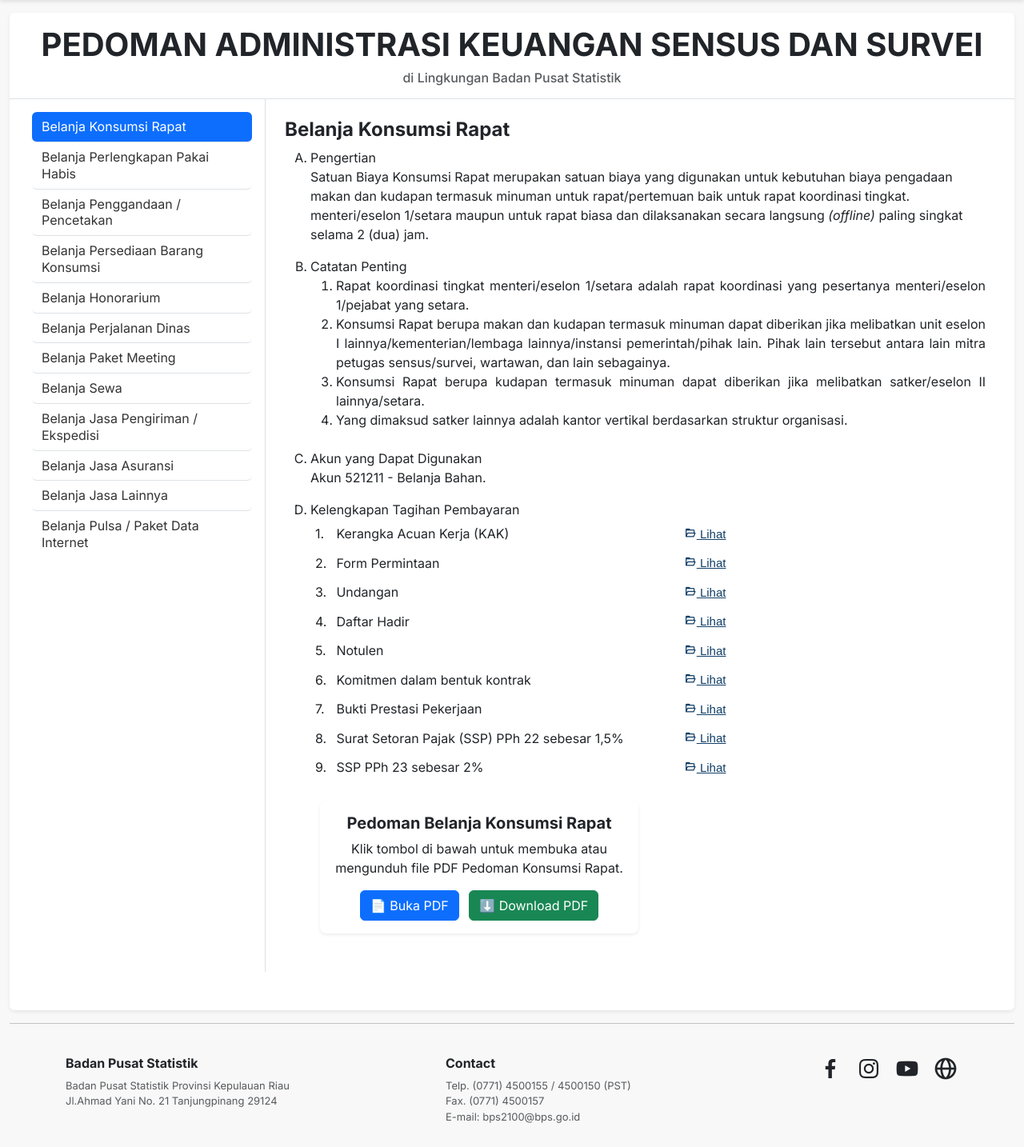
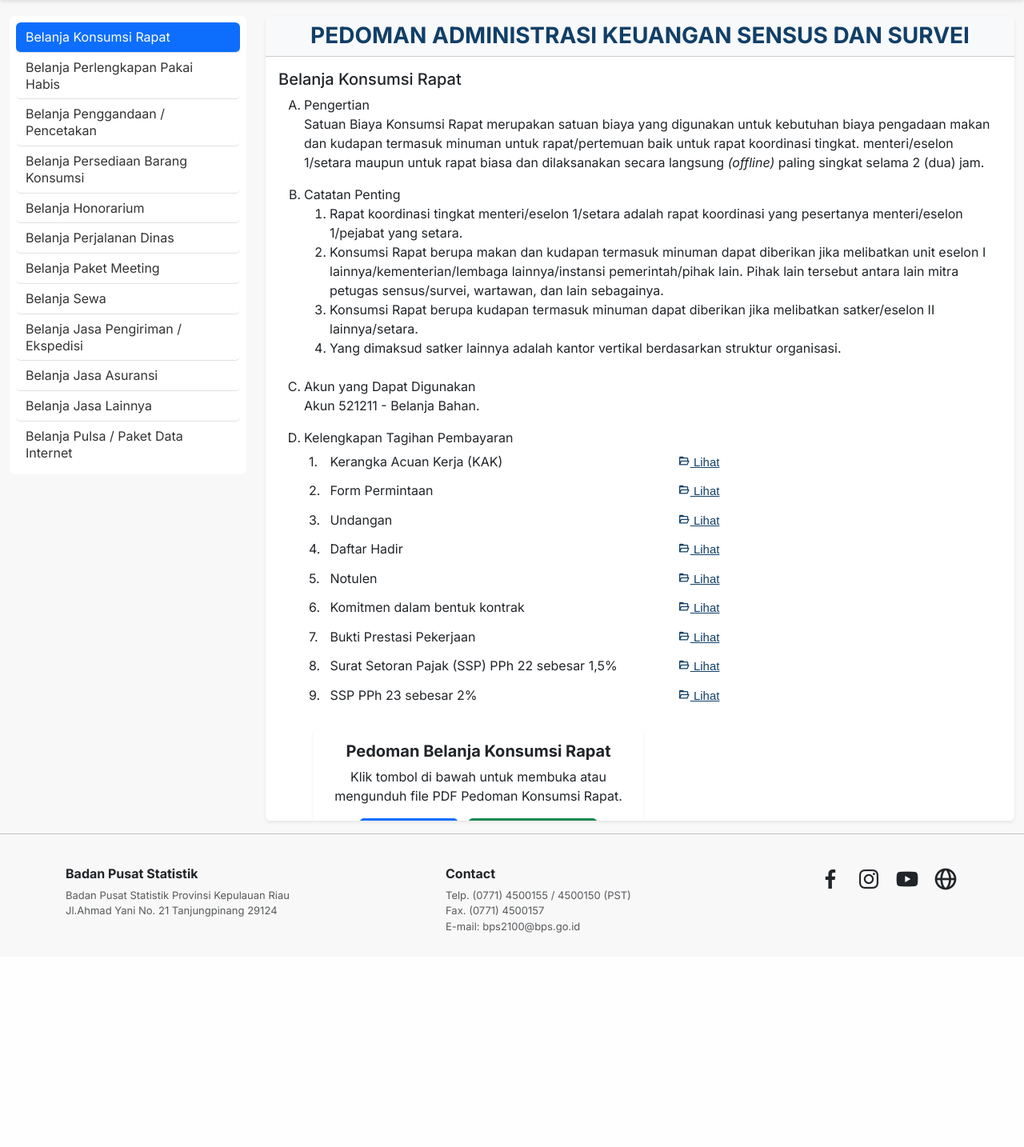
Before and after one commit to MuhammadAlfarazi-rpl/dashboard-patuh, a PHP site: page /kategori_belanja.php in a window 1280 px wide. Shown: the part 80-1514 px from the top of the page at 80% size. After the commit the page ends 1246 px from the top, so only its background shows below. Run offline with PHP 8.4, Linux system fonts and the light colour scheme.

Commit message:
Memperbarui tampilan kategori belanja

```diff
--- a/kategori_belanja.php
+++ b/kategori_belanja.php
@@ -1,36 +1,37 @@
 <?php include 'includes/header.php'; ?>
 
-<!-- JUDUL BESAR -->
-<div class="container-fluid mt-5 pt-5">
-    <div class="card shadow-sm">
-        <div class="card-body text-center pb-2 border-bottom">
-            <h3 class="fw-bold text-uppercase display-6">
-                Pedoman Administrasi Keuangan Sensus dan Survei
-            </h3>
-            <h6 class="text-muted">
-                di Lingkungan Badan Pusat Statistik
-            </h6>
+<!-- Container utama -->
+<div class="container-fluid" style="padding-top: 100px;">
+  <div class="row">
+
+    <!-- SIDEMENU -->
+    <div class="col-lg-3">
+      <div class="position-sticky" style="top: 100px;">
+        <div class="card p-2">
+          <?php include 'includes/side_menu2.php'; ?>
         </div>
-
-<!-- MAIN CONTENT: SIDEMENU + KONTEN -->
-<div class="container-fluid mb-5">
-    <div class="card">
-        <div class="row g-0 d-flex align-items-stretch">
-
-        <!-- SIDEMENU -->
-        <div class="col-lg-3 sidebar-border-end">
-            <div class="p-3">
-                <?php include 'includes/side_menu2.php'; ?>
-            </div>
+      </div>
+    </div>
+
+    <!-- KONTEN UTAMA -->
+    <div class="col-lg-9">
+
+      <!-- Card: gabungan judul + konten -->
+      <div class="card shadow-sm" style="height: 80vh; overflow-y: auto;">
+
+        <!-- Judul sticky DI DALAM card -->
+        <div class="card-header bg-light text-dark position-sticky z-3" style="top: 0;">
+          <h4 class="fw-bold text-uppercase fs-3 mb-0" style="color: #113F67; text-align: center;">
+            Pedoman Administrasi Keuangan Sensus dan Survei
+          </h4>
         </div>
 
-        <!-- KONTEN UTAMA -->
-        <div class="col-lg-9">
-            <div class="justify-list">
-            <div class="p-4 tab-content h-100" id="v-pills-tabContent">
+        <!-- Isi konten yang bisa discroll -->
+        <div class="card-body">
+          <div class="tab-content" id="v-pills-tabContent">
                 <!-- Belanja Konsumsi Rapat -->
                 <div class="tab-pane fade show active" id="pills-0" role="tabpanel">
-                    <h4>Belanja Konsumsi Rapat</h4>
+                    <h5>Belanja Konsumsi Rapat</h5>
                     <ol type="A">
                         <li>Pengertian</li>
                         <p>Satuan Biaya Konsumsi Rapat merupakan satuan biaya yang digunakan untuk kebutuhan biaya pengadaan makan dan kudapan termasuk minuman untuk rapat/pertemuan baik untuk rapat koordinasi tingkat. menteri/eselon 1/setara maupun untuk rapat biasa dan dilaksanakan secara langsung <i>(offline)</i> paling singkat selama 2 (dua) jam.</p>
@@ -147,7 +148,7 @@
 
                 <!-- Belanja Perlengkapan Pakai Habis -->
                 <div class="tab-pane fade" id="pills-1" role="tabpanel">
-                    <h4>Belanja Perlengkapan Pakai Habis</h4>
+                    <h5>Belanja Perlengkapan Pakai Habis</h5>
                     <ol type="A">
                         <li>Pengertian</li>
                         <ol type="1">
```
